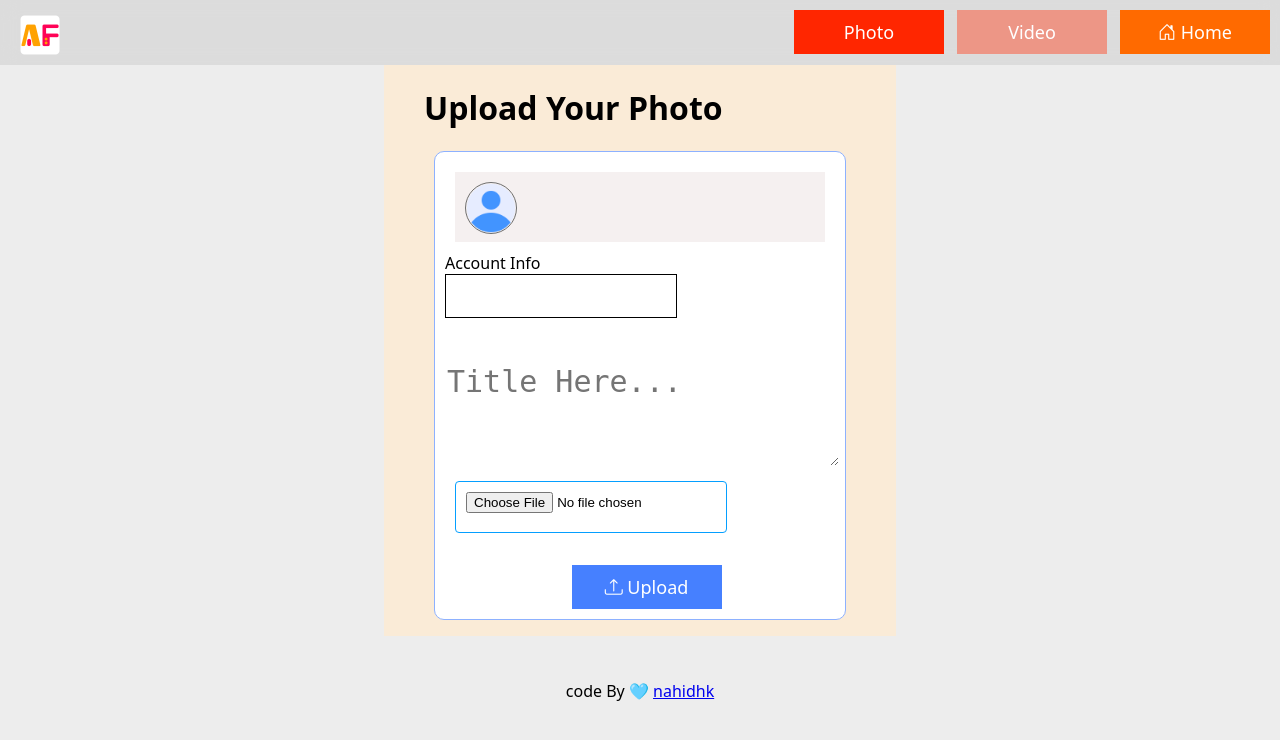
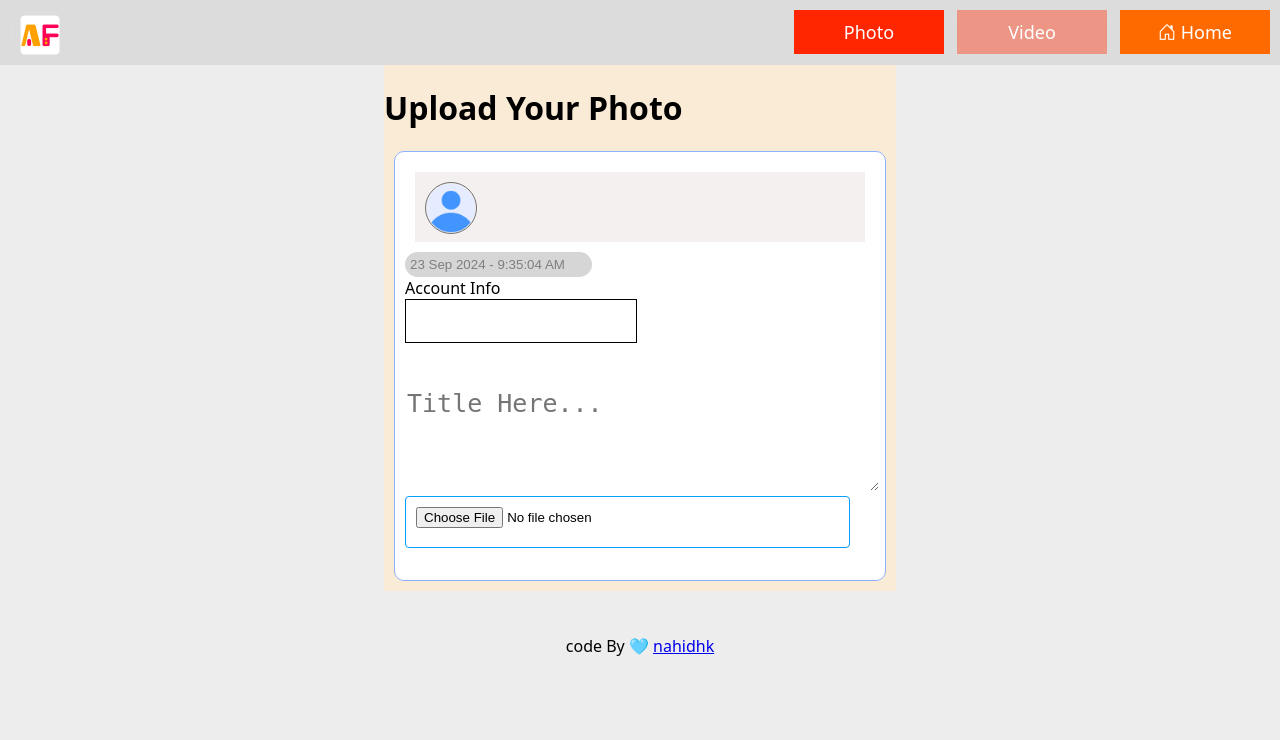
Before and after one commit to nahidhk/AnyPhoto, a PHP site: page /upload/index.html in a window 1280 px wide. Shown: the top 740 px of the page. Run offline with PHP 8.4, Linux system fonts and the light colour scheme.

Commit message:
new update

```diff
--- a/javascript/script.js
+++ b/javascript/script.js
@@ -22,7 +22,11 @@ async function displayData(searchInput = '') {
                     <div class="user">
                         <img src="/php/data/${item.userimg}" alt="${item.username}" class="userimg">
                         <p style="font-size: large;">&nbsp;&nbsp;&nbsp;<b><span>${item.username}</span></b></p>
+
                     </div>
+                     <blockquote>
+                      <span title="This is a Post Time" class="dateshow">${item.date}</span>
+                     </blockquote>
                     <blockquote>
                        ${item.title}
                     </blockquote>
@@ -145,7 +149,7 @@ function systemserch() {
 
 function closepopup() {
     var menuappshowdiv = document.getElementById("myappjstoopenuserlist");
-    menuappshowdiv.classList = "vcc";
+    menuappshowdiv.classList = "animate__backOutUp animate__animated vcc";
 }
 function closetop(){
     document.getElementById("codecopybox").classList="vcc";
--- a/javascript/topuser.js
+++ b/javascript/topuser.js
@@ -40,7 +40,7 @@ function userlistopensystemtop(){
 }
 function colesthemenulist(){
 var menuappshowdiv = document.getElementById("myappjstoopenuserlist");
-    menuappshowdiv.classList="vcc";
+    menuappshowdiv.classList="animate__backOutUp animate__animated vcc";
 }
 
 function apicall(){
--- a/javascript/upload.js
+++ b/javascript/upload.js
@@ -19,9 +19,33 @@ function showimgfx(){
       var reader = new FileReader();
       reader.onload = function(e) {
         document.getElementById("myimge").src = e.target.result;
+        document.getElementById("uploadbtn").classList=" animate__bounceInDown animate__animated btn systembtn";
       };
       reader.readAsDataURL(file);
     } else {
       alert("Please select an image.");
     }
 }
+function datenewappconvartapp() {
+  const dateshowapps = document.getElementById("dateshowboxUp");
+  const date = new Date();
+
+  const day = String(date.getDate()).padStart(2, '0');
+  const monthNames = ["Jan", "Feb", "Mar", "Apr", "May", "June",
+                      "July", "Augu", "Sep", "Oct", "Nov", "Dec"];
+  const month = monthNames[date.getMonth()];
+  const year = date.getFullYear();
+
+
+  let hours = date.getHours();
+  const minutes = String(date.getMinutes()).padStart(2, '0');
+  const seconds = String(date.getSeconds()).padStart(2, '0');
+  const ampm = hours >= 12 ? 'PM' : 'AM';
+
+  hours = hours % 12;
+  hours = hours ? hours : 12;
+
+  dateshowapps.value = `${day} ${month} ${year} - ${hours}:${minutes}:${seconds} ${ampm}`;
+}
+
+datenewappconvartapp();
--- a/php/upload.php
+++ b/php/upload.php
@@ -5,6 +5,7 @@ if ($_SERVER["REQUEST_METHOD"] == "POST" && isset($_FILES["photo"])) {
     $title = $_POST["title"];
     $username = $_POST["username"];
     $userimg = $_POST["userimg"];
+    $date =$_POST["date"];
 
 
     $maxFileSize = 10 * 1024 * 1024;
@@ -35,6 +36,7 @@ if ($_SERVER["REQUEST_METHOD"] == "POST" && isset($_FILES["photo"])) {
             }
 
             $newData = [
+                "date" => $date,
                 "username" => $username,
                 "userimg" => $userimg,
                 "title" => $title,
--- a/php/user.json
+++ b/php/user.json
@@ -1,5 +1,6 @@
 [
     {
+        "date": "1 Sep 2024 - 12:00:00 AM",
         "username": "AnyFace App",
         "userimg": "appicon.png",
         "title": "AnyFace does not take any additional data. It depends on your own local server. You can upload your photos and videos and code them and create a link, but that name will create a website that can be shared with anyone. It will be ongoing. Come on, it's supposed to come in handy for developers. You can start by uploading your photos.\r\npowered by <a href=\"https:\/\/vercal.app\">Vercal<\/a> And <a href=\"https:\/\/github.com\/nahidhk\">Nahid HK<\/a>",
--- a/style/style.main.css
+++ b/style/style.main.css
@@ -88,8 +88,7 @@ height: auto;
 .account{
     height: 100vh;
     width: 100%;
-    background-color: #80fbff9b;
-    padding: 20px;
+ background-image: linear-gradient(280deg,rgba(204, 59, 248, 0.656),rgba(255, 0, 170, 0.805));
     position: fixed;
     z-index: 100;
     backdrop-filter: blur(10px);
@@ -111,8 +110,7 @@ height: auto;
 }
 .step input ,.inputx{
     height: 30px;
-    width: 250px;
-    margin: 10px;
+   width: 90%;
     background-color: #6f6f6f00;
     border: 1px solid rgb(4, 159, 255);
     outline: none;
@@ -151,7 +149,7 @@ height: auto;
 }
 .titlehere{
     border: none;
-    font-size: 30px;
+    font-size: 25px;
     outline: none;
     width: 100%;
     height: 100px;
@@ -278,6 +276,16 @@ height: auto;
     width: 300px;
     height: 300px;
 }
+.dateshow{
+    background-color: #d6d6d6;
+    color: #7e7e7e;
+    padding: 5px;
+    border-radius: 100px;
+ cursor: no-drop;
+ border: none;
+ outline: none;
+ outline-color: none;
+}
 @media (max-width: 768px) {
     .search{
         width: 90%;
@@ -319,4 +327,5 @@ height: auto;
         width: 50px;
 
     }
+
 }
--- a/upload/index.html
+++ b/upload/index.html
@@ -2,6 +2,8 @@
 <html lang="en">
 
 <head>
+    <link rel="stylesheet"
+    href="https://cdnjs.cloudflare.com/ajax/libs/animate.css/4.1.1/animate.min.css"/>
     <link rel="shortcut icon" href="/img/icon.png" type="image/x-icon">
     <link rel="stylesheet" href="https://cdn.jsdelivr.net/npm/bootstrap-icons@1.11.3/font/bootstrap-icons.min.css">
     <link rel="stylesheet" href="/style/style.main.css">
@@ -40,7 +42,6 @@
 
     <div class="maincontect">
         <div class="main">
-            <blockquote>
                 <h1>
                     Upload Your Photo
                 </h1>
@@ -50,6 +51,8 @@
                         <p><b> &nbsp;&nbsp;&nbsp;<span id="usernameshow"></span></b></p>
                     </div>
                     <form action="/php/upload.php" method="post" enctype="multipart/form-data">
+                        <label for="date"></label>
+                        <input class="dateshow" name="date" id="dateshowboxUp" type="text"><br>
                         <label for="username">Account Info</label><br>
                         <div onclick="noteditmass()" class="infobox">
                             <input id="nameuser" type="text" class="acin" name="username"><input id="imguser"
@@ -64,14 +67,13 @@
                             <img id="myimge" class="imgdata" alt="">
                             <br>
                             <center>
-                                <button class="btn systembtn"><i class="bi bi-upload"></i> Upload</button>
+                                <button type="submit" id="uploadbtn" class="btn systembtn vcc"><i class="bi bi-upload"></i> Upload</button>
                             </center>
                         </div>
                     </form>
                 </div>
         </div>
     </div>
-    </blockquote>
     <br><br>
     <center>
         code By 🩵 <a href="https://github.com/nahidhk">nahidhk</a>
```
Also changed, not shown: index.html (+8 -2 lines), php/data/Screenshot from 2024-06-13 22-03-31.png (added), php/data/Screenshot from 2024-06-19 14-20-09.png (added), php/data/Screenshot from 2024-06-29 20-08-06.png (added).
